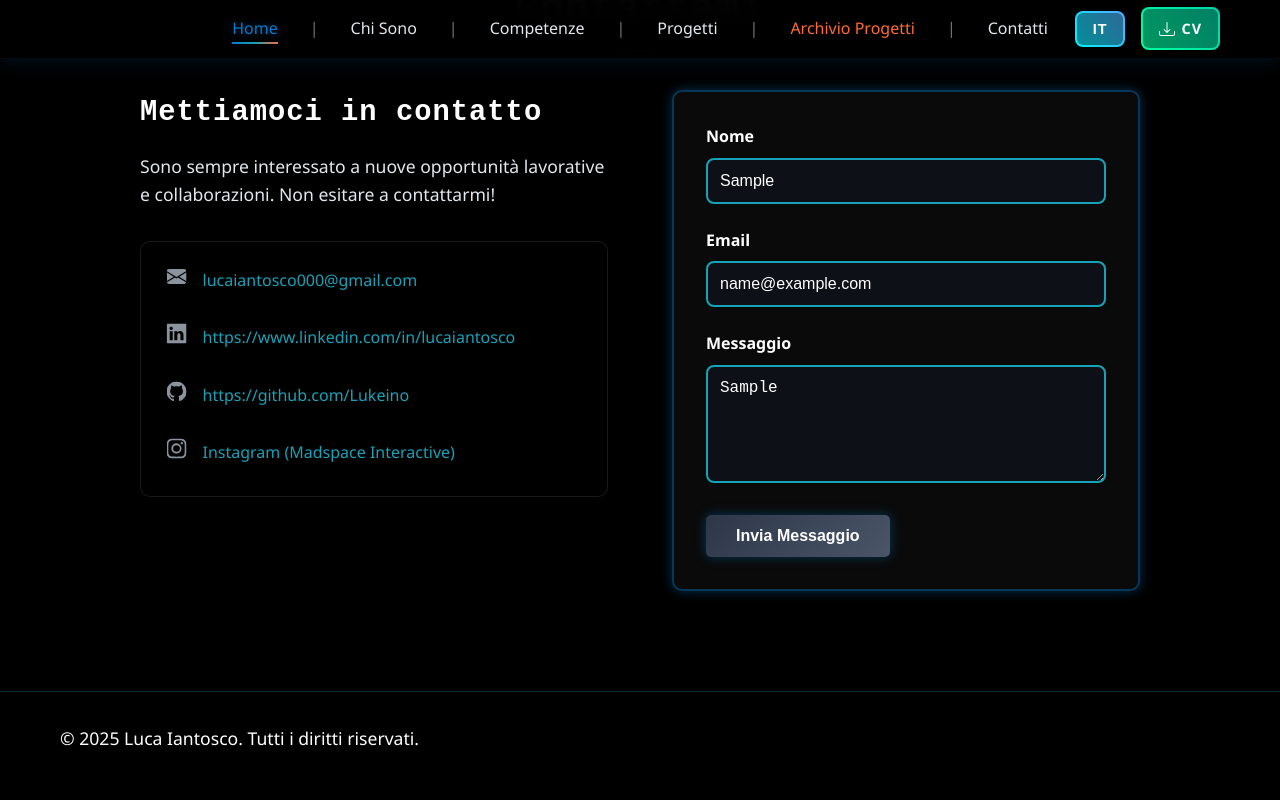
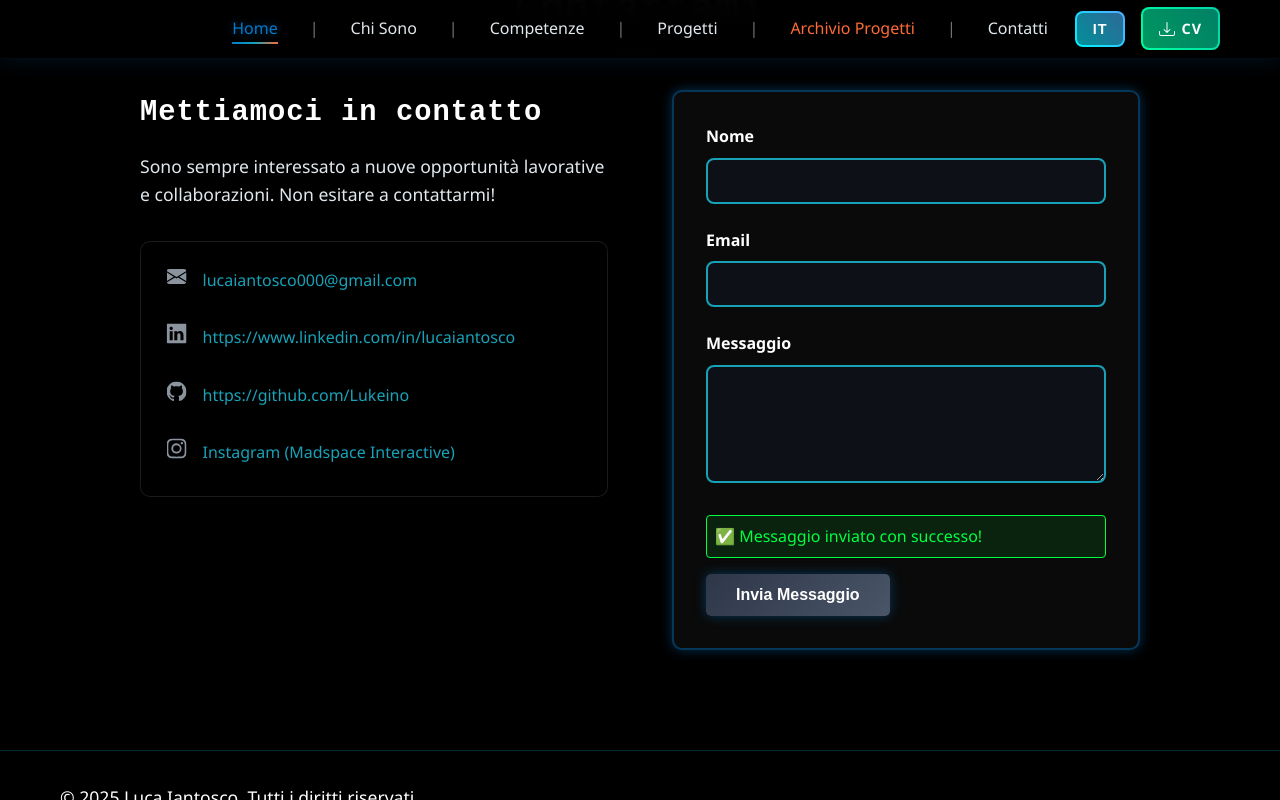
Before and after one commit to Lukeino/Website, a React (Vite) app: page / in a window 1280 px wide. Both pictures are taken after typing "Sample", "name@example.com", "Sample" into the empty fields and a click on the button "Invia Messaggio". Shown: the part 5218-6018 px from the top of the page. Built offline with nearby package versions, Linux system fonts and the light colour scheme.

Commit message:
Aggiunto Netlify Forms per i contatti

```diff
--- a/index.html
+++ b/index.html
@@ -8,6 +8,13 @@
     <title>Luca Iantosco - Portfolio</title>
   </head>
   <body>
+    <!-- Hidden form for Netlify Forms detection -->
+    <form name="contact" netlify netlify-honeypot="bot-field" hidden>
+      <input type="text" name="name" />
+      <input type="email" name="email" />
+      <textarea name="message"></textarea>
+    </form>
+
     <div id="root"></div>
     <script type="module" src="/src/main.jsx"></script>
   </body>
--- a/src/components/Contact.jsx
+++ b/src/components/Contact.jsx
@@ -17,6 +17,7 @@ function Contact() {
     email: '',
     message: ''
   })
+  const [formStatus, setFormStatus] = useState('idle') // idle, submitting, success, error
 
   const handleChange = (e) => {
     setFormData({
@@ -25,11 +26,46 @@ function Contact() {
     })
   }
 
-  const handleSubmit = (e) => {
+  const encode = (data) => {
+    return Object.keys(data)
+      .map(key => encodeURIComponent(key) + "=" + encodeURIComponent(data[key]))
+      .join("&");
+  }
+
+  const handleSubmit = async (e) => {
     e.preventDefault()
-    // Qui potrai implementare l'invio del form
-    console.log('Form data:', formData)
-    alert('Messaggio inviato! (Questa è solo una demo)')
+    setFormStatus('submitting')
+
+    try {
+      await fetch("/", {
+        method: "POST",
+        headers: { "Content-Type": "application/x-www-form-urlencoded" },
+        body: encode({
+          "form-name": "contact",
+          ...formData
+        })
+      })
+
+      setFormStatus('success')
+      setFormData({
+        name: '',
+        email: '',
+        message: ''
+      })
+
+      // Reset form status after 5 seconds
+      setTimeout(() => {
+        setFormStatus('idle')
+      }, 5000)
+    } catch (error) {
+      console.error('Error:', error)
+      setFormStatus('error')
+
+      // Reset form status after 5 seconds
+      setTimeout(() => {
+        setFormStatus('idle')
+      }, 5000)
+    }
   }
   return (
     <section id="contact" className="contact" ref={sectionRef}>
@@ -75,7 +111,20 @@ function Contact() {
               </div>
             </div>
           </div>
-          <form className="contact-form neon-pulse" onSubmit={handleSubmit}>
+          <form
+            className="contact-form neon-pulse"
+            onSubmit={handleSubmit}
+            name="contact"
+            method="POST"
+            data-netlify="true"
+            netlify-honeypot="bot-field"
+          >
+            <input type="hidden" name="form-name" value="contact" />
+            <p style={{ display: 'none' }}>
+              <label>
+                Don't fill this out if you're human: <input name="bot-field" />
+              </label>
+            </p>
             <div className="form-group">
               <label htmlFor="name">{t('name')}</label>
               <input
@@ -108,8 +157,47 @@ function Contact() {
                 onChange={handleChange}
                 required
               ></textarea>
-            </div>            <button type="submit" className="btn btn-primary neon-pulse">
-              {t('sendMessage')}
+            </div>
+
+            {formStatus === 'success' && (
+              <div className="form-message success" style={{
+                color: '#00ff41',
+                marginBottom: '1rem',
+                padding: '0.5rem',
+                border: '1px solid #00ff41',
+                borderRadius: '4px',
+                backgroundColor: 'rgba(0, 255, 65, 0.1)'
+              }}>
+                ✅ {t('messageSent') || 'Messaggio inviato con successo!'}
+              </div>
+            )}
+
+            {formStatus === 'error' && (
+              <div className="form-message error" style={{
+                color: '#ff4757',
+                marginBottom: '1rem',
+                padding: '0.5rem',
+                border: '1px solid #ff4757',
+                borderRadius: '4px',
+                backgroundColor: 'rgba(255, 71, 87, 0.1)'
+              }}>
+                ❌ {t('messageError') || 'Errore nell\'invio del messaggio. Riprova.'}
+              </div>
+            )}
+
+            <button
+              type="submit"
+              className="btn btn-primary neon-pulse"
+              disabled={formStatus === 'submitting'}
+              style={{
+                opacity: formStatus === 'submitting' ? 0.7 : 1,
+                cursor: formStatus === 'submitting' ? 'not-allowed' : 'pointer'
+              }}
+            >
+              {formStatus === 'submitting'
+                ? (t('sending') || 'Invio in corso...')
+                : (t('sendMessage') || 'Invia Messaggio')
+              }
             </button>
           </form>
         </div>
--- a/src/contexts/LanguageContext.jsx
+++ b/src/contexts/LanguageContext.jsx
@@ -128,6 +128,9 @@ const translations = {  it: {
     email: "Email",
     message: "Messaggio",
     sendMessage: "Invia Messaggio",
+    sending: "Invio in corso...",
+    messageSent: "Messaggio inviato con successo!",
+    messageError: "Errore nell'invio del messaggio. Riprova.",
 
     // Footer
     allRightsReserved: "Tutti i diritti riservati."
@@ -245,6 +248,9 @@ const translations = {  it: {
     email: "Email",
     message: "Message",
     sendMessage: "Send Message",
+    sending: "Sending...",
+    messageSent: "Message sent successfully!",
+    messageError: "Error sending message. Please try again.",
 
     // Footer
     allRightsReserved: "All rights reserved."
```
